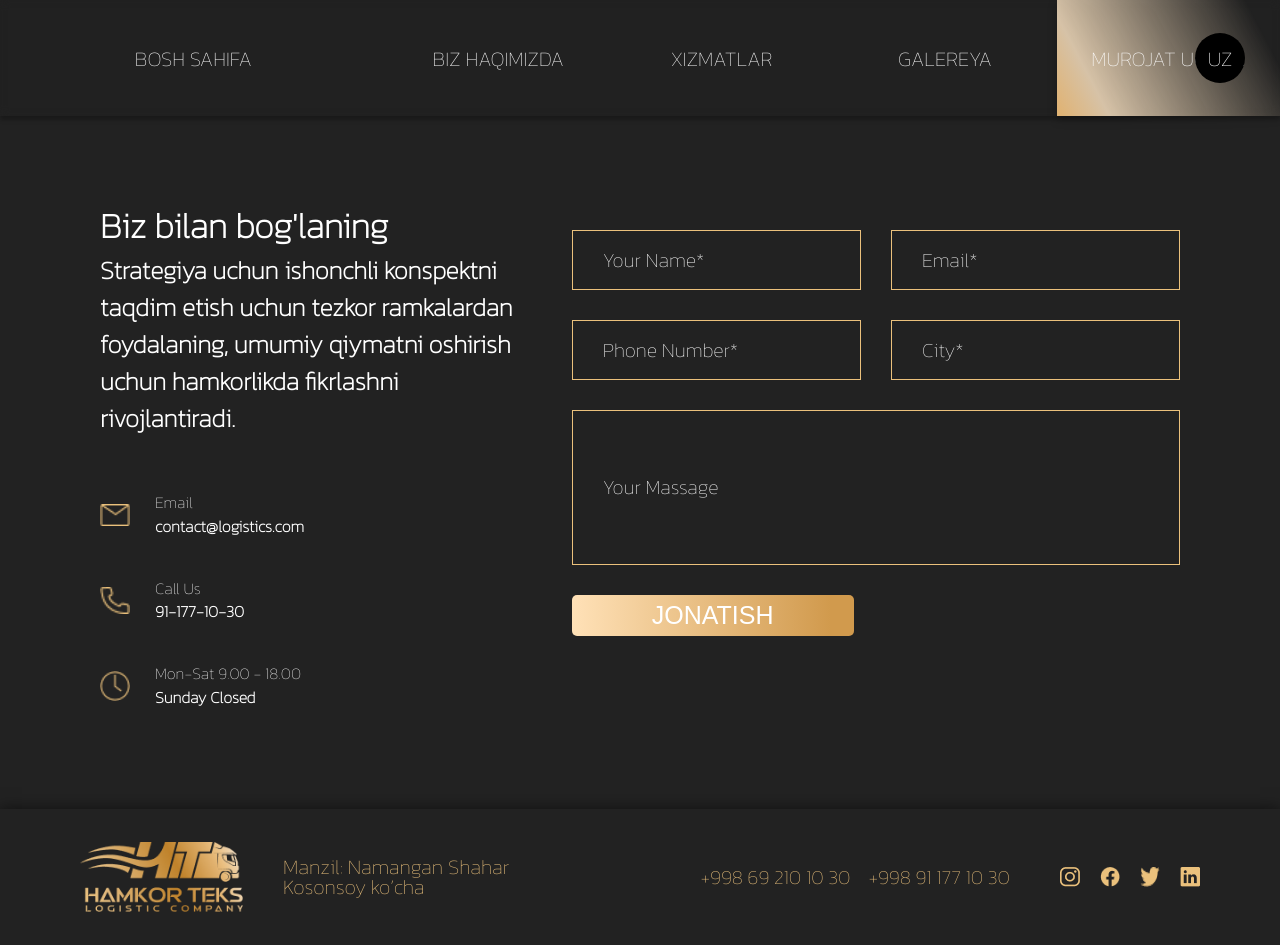
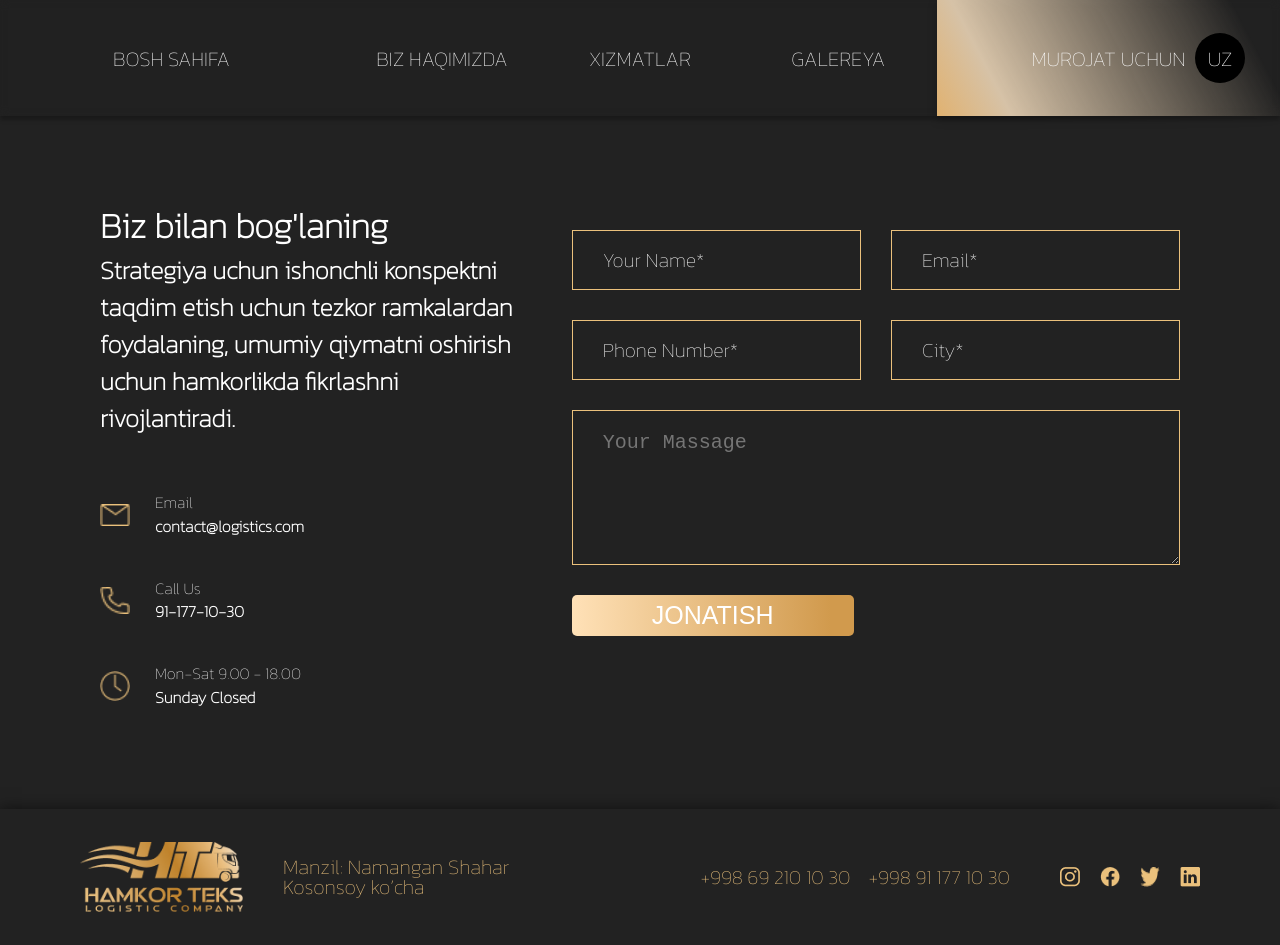
Before and after one commit to kristalweb/Figma, a React (Create React App) app: page /murojatuchun in a window 1280 px wide. Built offline with nearby package versions, Linux system fonts and the light colour scheme.

Commit message:
Hatolar To'g'irlandi!

```diff
--- a/src/Components/Pages/SecondaryPages/ForReference.jsx
+++ b/src/Components/Pages/SecondaryPages/ForReference.jsx
@@ -58,7 +58,7 @@ export function ForReference() {
           <input type="text" placeholder="City*" />
         </div>
         <div className="massage-Input">
-          <input type="text" placeholder="Your Massage" />
+          <textarea placeholder="Your Massage" cols="30" rows="10"></textarea>
         </div>
         <button>{lang ? `JONATISH` : `ОТПРАВКА`}</button>
       </div>
--- a/src/Media/Media.css
+++ b/src/Media/Media.css
@@ -18,6 +18,9 @@
     width: 260px;
   }
   .nav__Router > a:nth-child(1) {
+    width: 450px;
+  }
+  .nav__Router > a:nth-child(5) {
     width: 450px;
   }
   .ShowPage {
--- a/src/Style/Style.css
+++ b/src/Style/Style.css
@@ -540,15 +540,15 @@ body {
   width: 100%;
   height: 155px;
   display: flex;
-  align-items: center;
-  justify-content: center;
+  align-items: flex-start;
+  justify-content: flex-start;
 }
-.massage-Input > input {
+.massage-Input > textarea {
   width: 100%;
   height: 100%;
   background: transparent;
   border: 1px solid #ebc17c;
-  padding-left: 30px;
+  padding: 20px 30px;
   color: #fff;
   font-size: 20px;
 }
```
